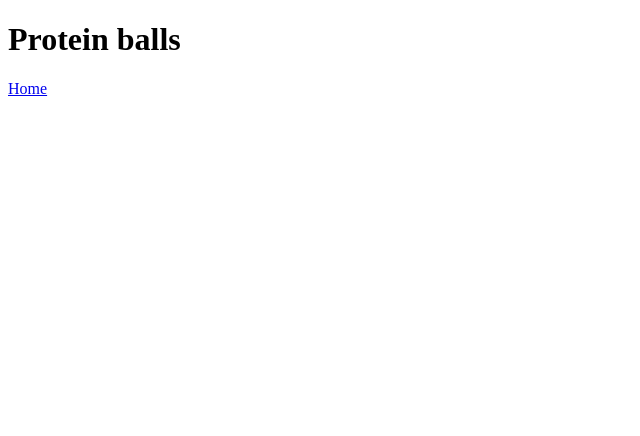
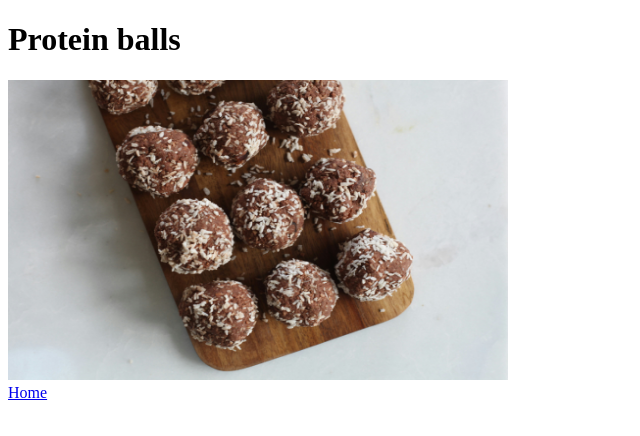
Before and after one commit to moazyousaf/odin-recipes-2025, a plain HTML site: page recipes/protein-balls.html in a window 1280 px wide. Shown: the whole page, without its empty margins (0-640 px from the left). Drawn offline with Linux system fonts and the light colour scheme.

Commit message:
added an images folder and added an image for the protein balls recipe

```diff
--- a/recipes/protein-balls.html
+++ b/recipes/protein-balls.html
@@ -8,6 +8,14 @@
   <body>
     <h1>Protein balls</h1>
 
+    <img
+      src="../images/protein-balls.jpg"
+      alt="Protein Balls"
+      height="300px"
+      width="500px"
+    />
+    <br />
+
     <a href="../index.html">Home</a>
   </body>
 </html>
```
Also changed, not shown: images/protein-balls.jpg (added).
